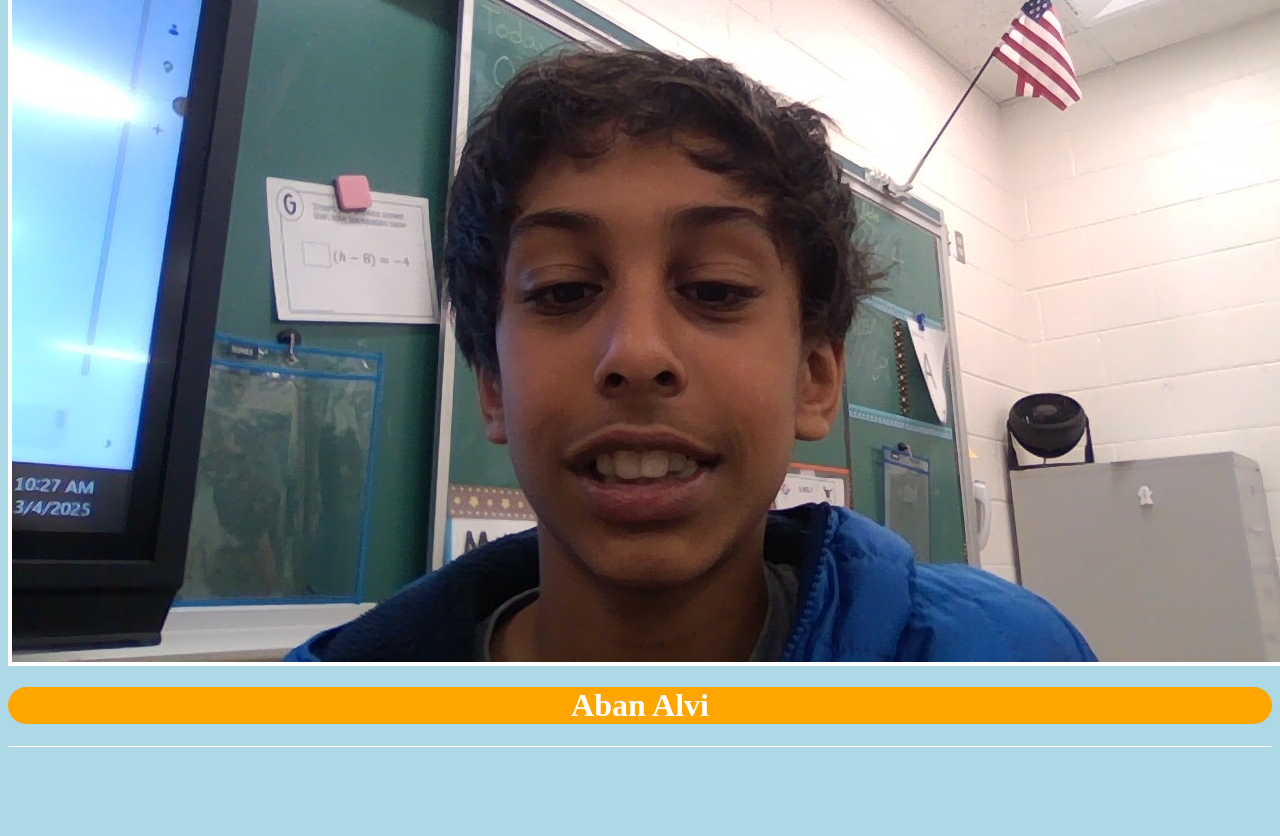
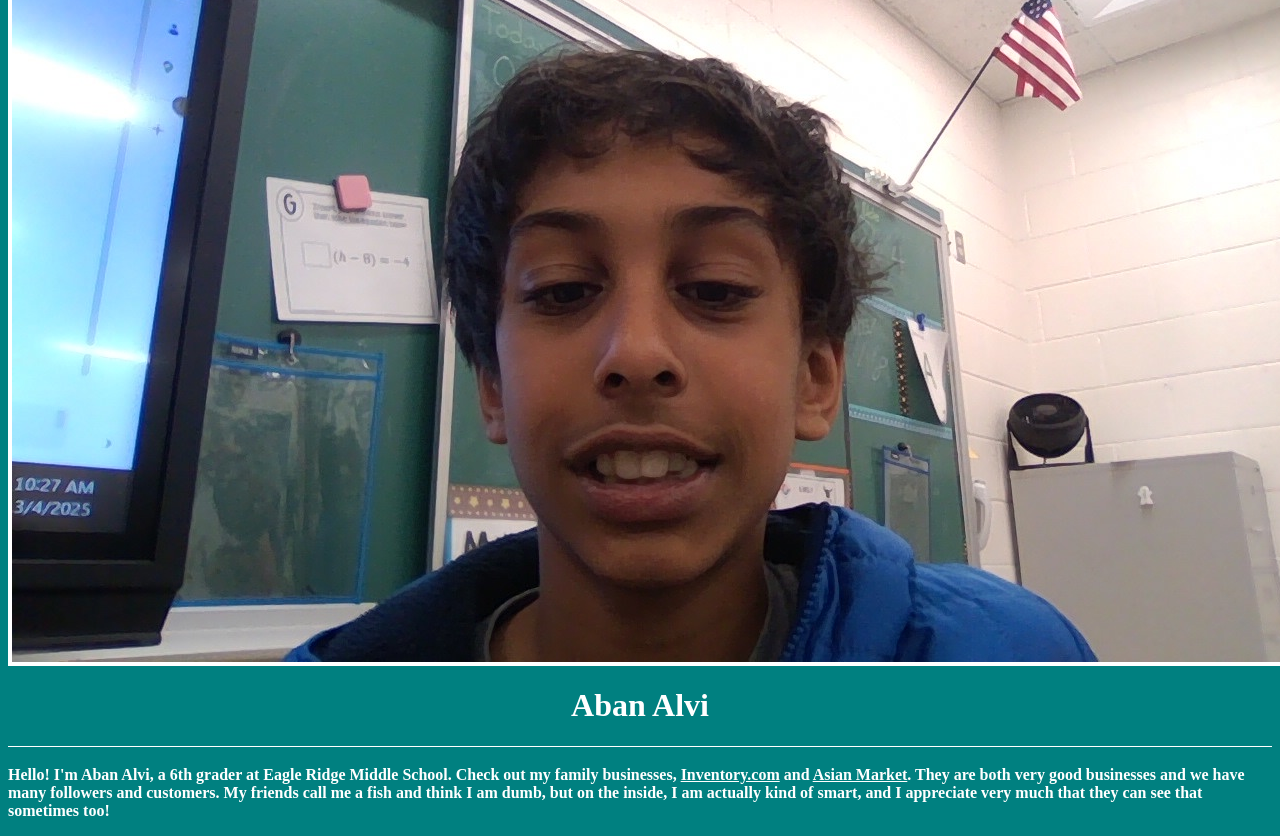
Before and after one commit to abanalvi/abanalvi.github.io, a plain HTML site: page index.html in a window 1280 px wide. Before the commit the page ends 800 px from the top, so only its background shows below. Drawn offline with Linux system fonts and the light colour scheme.

Commit message:
Update index.html

```diff
--- a/index.html
+++ b/index.html
@@ -8,13 +8,11 @@
     .title {
       color: white;
 	text-align: center;
-    background-color: orange;
-    border-radius: 20px;
 
 
     }
 	body {
-    	background-color: lightblue;
+    	background-color: teal;
 
 
 
@@ -33,20 +31,30 @@
         }
 
 
+ hr{display:block; height: 3px; border:0; border-top: 1px solid white; margin: 1em 0; padding: 2; }
+  .link {
+  color: white;
+  background-color: transparent;
+  text-decoration: underline, italic;
+}
 
-hr{display:block; height: 3px; border:0; border-top: 1px solid white; margin: 1em 0; padding: 2; }
+.profile {color: white; font-weight: bold;}
 
   </style>
 </head>
 <body>
 <main>
-	            <div class="profile" data-animate="true">
-                <img src="/abanalvi.jpg"
-                    alt="Profile Picture">
-  <h1 class="title">Aban Alvi</h1>
-  <hr>
+<div class="profile" data-animate="true">
+<img src="/abanalvi.jpg"alt="Profile Picture">
+<h1 class="title">Aban Alvi</h1>
+<hr>
+
+<p> Hello! I'm Aban Alvi, a 6th grader at Eagle Ridge Middle School. Check out my family businesses, <a class="link" href="https://sites.google.com/lcps.org/inventory-com/home">Inventory.com</a> and <a class="link" href="https://sites.google.com/lcps.org/asian-market">Asian Market</a>. They are both very good businesses and we have many followers and customers. My friends call me a fish and think I am dumb, but on the inside, I am actually kind of smart, and I appreciate very much that they can see that sometimes too! </p>
 </main>
+</div>
 
+
+</div>
 
 
 
```
